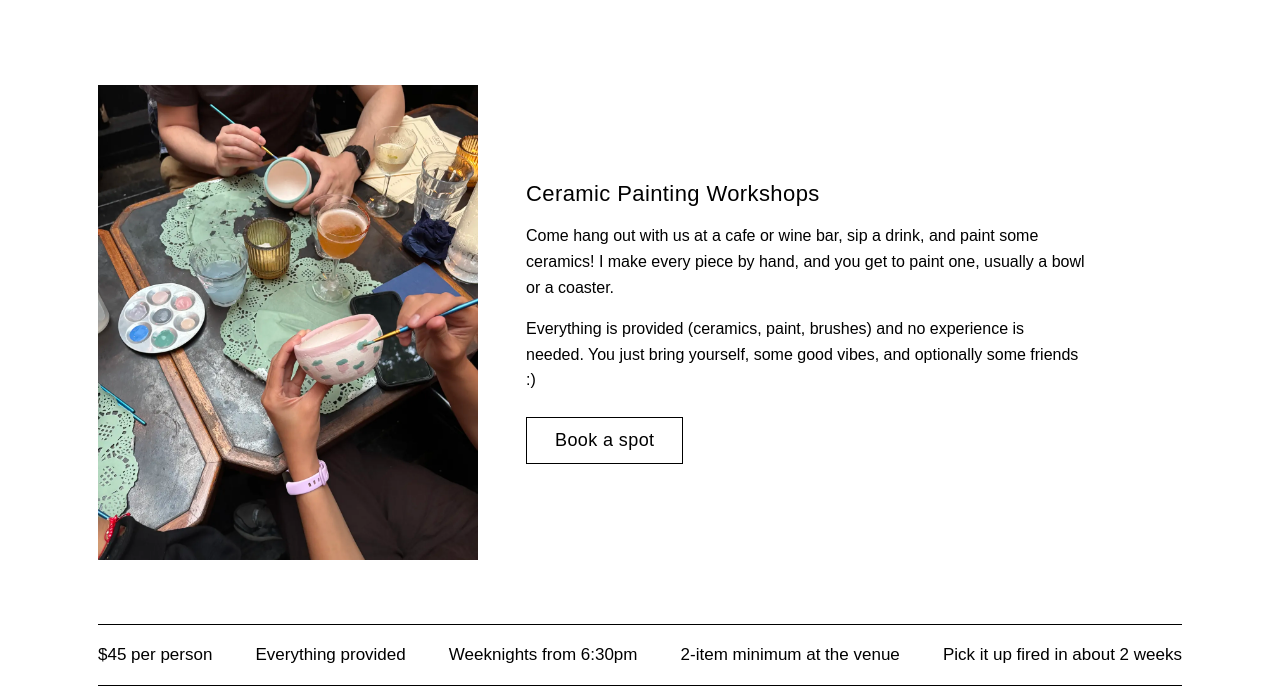
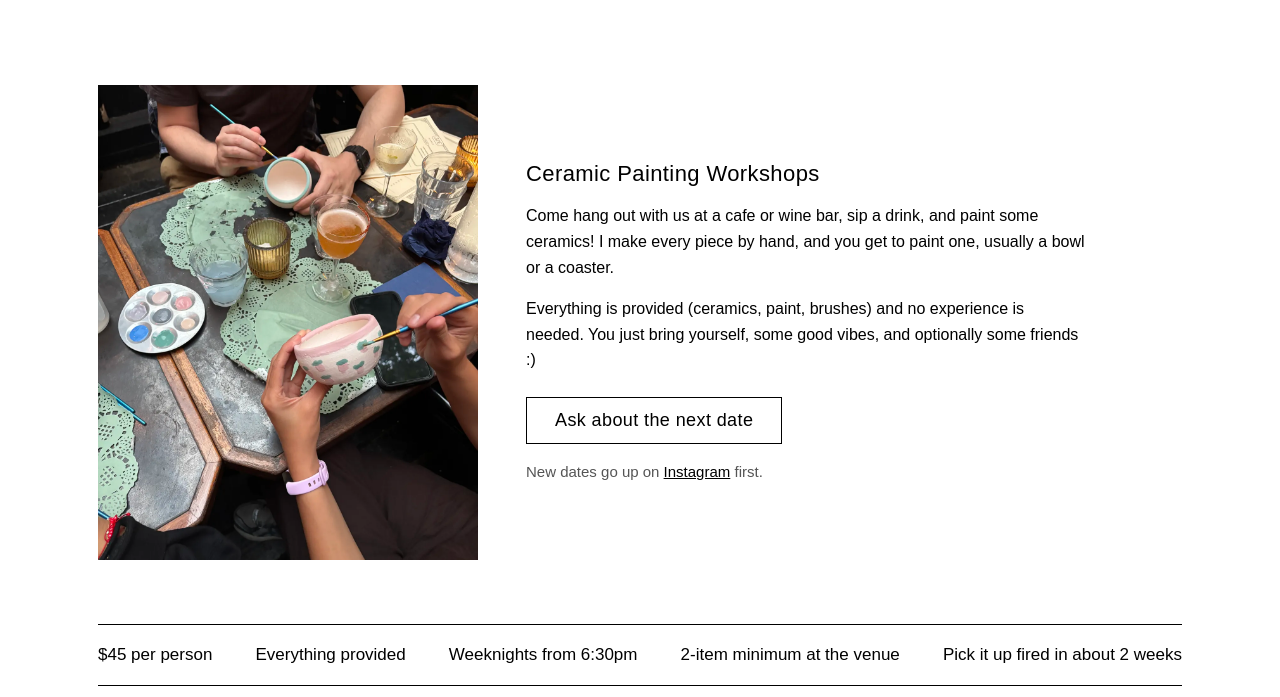
Before and after one commit to kilian-zindel/alexceramics, a plain HTML site: page workshops.html in a window 1280 px wide. Shown: the part 103-800 px from the top of the page. Drawn offline with Linux system fonts and the light colour scheme; a web font is replaced by a local one.

Commit message:
Workshops: email-to-ask button until Luma is set up

```diff
--- a/css/workshops.css
+++ b/css/workshops.css
@@ -45,6 +45,11 @@
 .book-btn:focus-visible {
     color: var(--accent);
     border-color: var(--accent);
+}
+
+.workshops-text .book-note {
+    font-size: 15px;
+    color: var(--text-muted);
 }
 
 /* QUICK FACTS: one row between two hairlines */
--- a/workshops.html
+++ b/workshops.html
@@ -60,8 +60,9 @@
                 <h2 id="workshops-title">Ceramic Painting Workshops</h2>
                 <p>Come hang out with us at a cafe or wine bar, sip a drink, and paint some ceramics! I make every piece by hand, and you get to paint one, usually a bowl or a coaster.</p>
                 <p>Everything is provided (ceramics, paint, brushes) and no experience is needed. You just bring yourself, some good vibes, and optionally some friends :)</p>
-                <!-- TODO(owner): Luma event URL -->
-                <a class="book-btn" href="#">Book a spot</a>
+                <!-- TODO(owner): once a Luma event exists, point this at it and change the text back to "Book a spot" -->
+                <a class="book-btn" href="mailto:alexkoe2001@gmail.com?subject=Ceramic%20painting%20workshop">Ask about the next date</a>
+                <p class="book-note">New dates go up on <a class="text-link" href="https://www.instagram.com/ceramics.alex" target="_blank" rel="noopener noreferrer">Instagram</a> first.</p>
             </div>
         </section>
 
@@ -160,7 +161,7 @@
                 </details>
                 <details>
                     <summary>When are workshops?</summary>
-                    <p>Weeknights, starting between 6:30 and 7pm, and some weekends too. Check the booking page for the next dates.</p>
+                    <p>Weeknights, starting between 6:30 and 7pm, and some weekends too. New dates go up on <a class="text-link" href="https://www.instagram.com/ceramics.alex" target="_blank" rel="noopener noreferrer">Instagram</a> first.</p>
                 </details>
                 <details>
                     <summary>What do I paint?</summary>
@@ -205,8 +206,8 @@
         <!-- CLOSING -->
         <section class="workshops-closing" aria-labelledby="closing-title">
             <h2 id="closing-title">Ready to paint?</h2>
-            <!-- TODO(owner): Luma event URL -->
-            <a class="book-btn" href="#">Book a spot</a>
+            <!-- TODO(owner): Luma event URL (same as the top button) -->
+            <a class="book-btn" href="mailto:alexkoe2001@gmail.com?subject=Ceramic%20painting%20workshop">Ask about the next date</a>
             <p>Questions? Email me at <a class="text-link" href="mailto:alexkoe2001@gmail.com">alexkoe2001@gmail.com</a>.</p>
         </section>
     </main>
```
